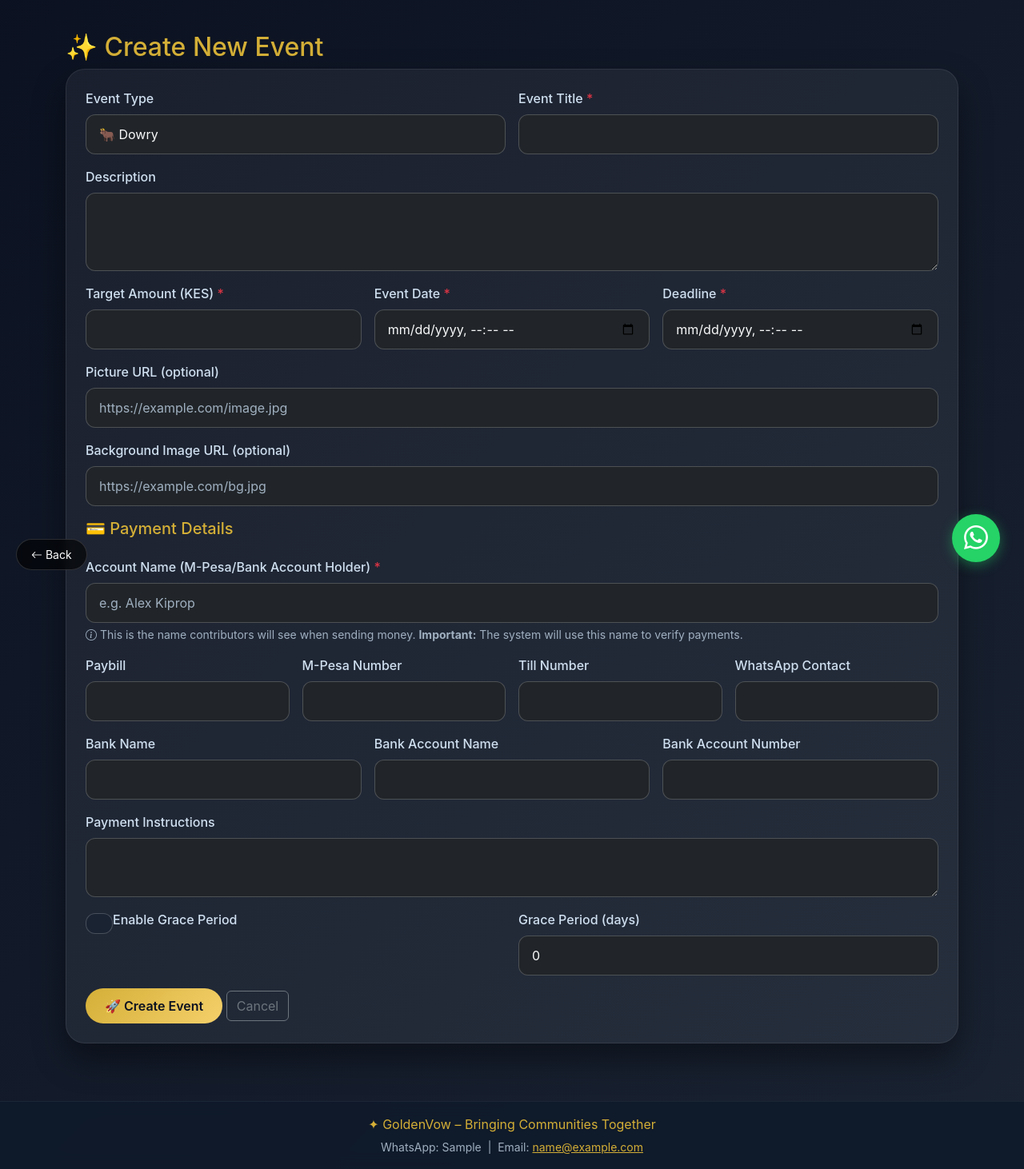
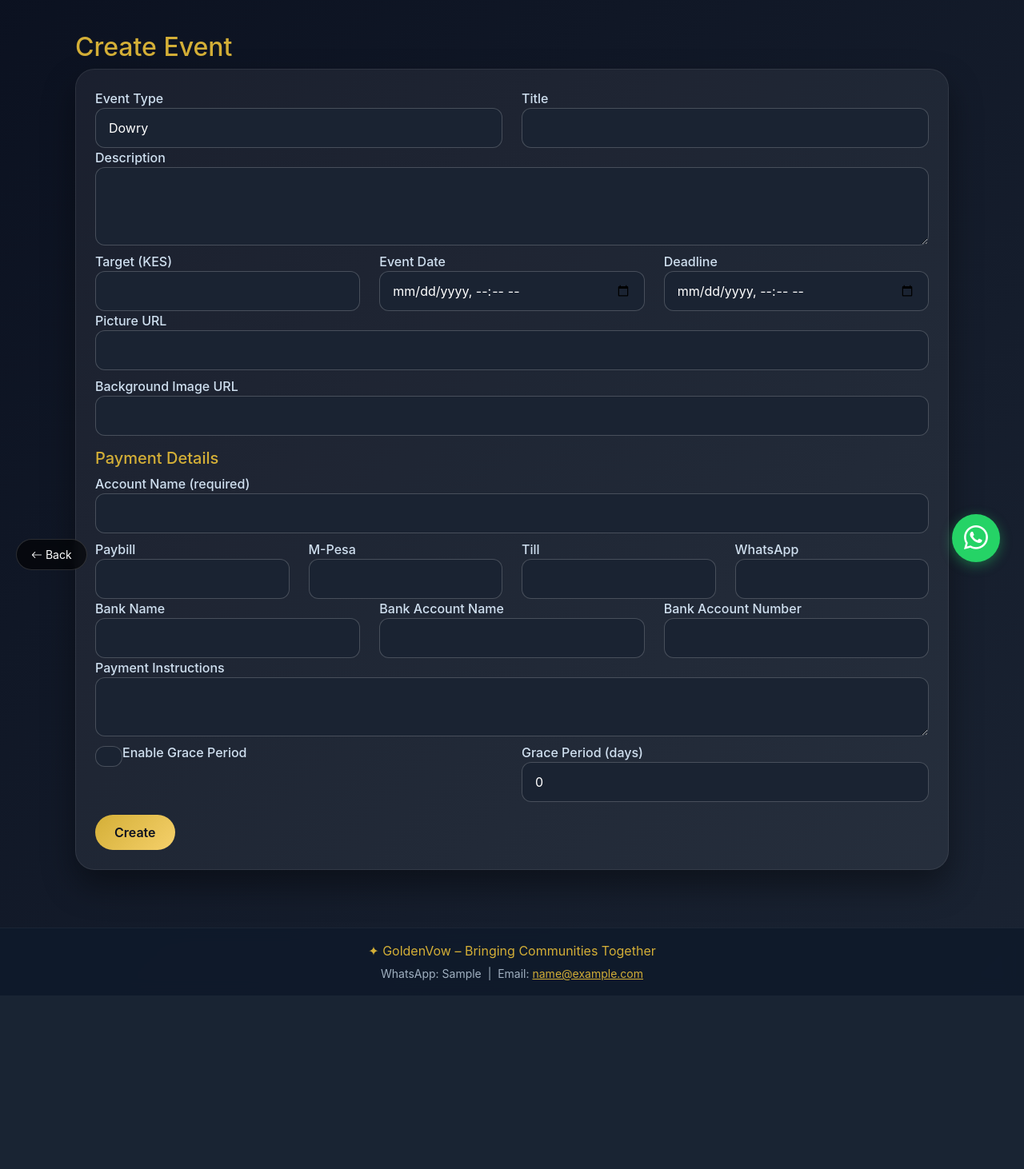
Before and after one commit to mafiayeng/goldenvow, a Python web app: template template/create_event.html in a window 1280 px wide. Shown: the part 67-1529 px from the top of the page at 80% size. After the commit the page ends 1293 px from the top, so only its background shows below. Run offline with Jinja, Linux system fonts and the light colour scheme; the template is opened without the code that fills it: most values are stand-ins (such as "Sample title", 1, 10 or a date in 2020).

Commit message:
Update create_event.html

```diff
--- a/template/create_event.html
+++ b/template/create_event.html
@@ -1,104 +1,42 @@
 {% extends "base.html" %}
 {% block title %}Create Event{% endblock %}
 {% block content %}
-<h2 class="golden-text">✨ Create New Event</h2>
-<div class="glass-card p-4">
-    <form method="POST" class="row g-3">
-        <div class="col-md-6">
-            <label class="form-label">Event Type</label>
-            <select name="event_type" class="form-select bg-dark text-light">
-                <option value="dowry">🐂 Dowry</option>
-                <option value="burial">🕊️ Burial</option>
-                <option value="medical">❤️ Medical</option>
-                <option value="education">🎓 Education</option>
-                <option value="harambee">🤝 Harambee</option>
-                <option value="other">✦ Other</option>
-            </select>
-        </div>
-        <div class="col-md-6">
-            <label class="form-label">Event Title <span class="text-danger">*</span></label>
-            <input type="text" name="title" class="form-control bg-dark text-light" required>
-        </div>
-        <div class="col-12">
-            <label class="form-label">Description</label>
-            <textarea name="description" class="form-control bg-dark text-light" rows="3"></textarea>
-        </div>
-        <div class="col-md-4">
-            <label class="form-label">Target Amount (KES) <span class="text-danger">*</span></label>
-            <input type="number" name="target_amount" class="form-control bg-dark text-light" step="0.01" required>
-        </div>
-        <div class="col-md-4">
-            <label class="form-label">Event Date <span class="text-danger">*</span></label>
-            <input type="datetime-local" name="event_date" class="form-control bg-dark text-light" required>
-        </div>
-        <div class="col-md-4">
-            <label class="form-label">Deadline <span class="text-danger">*</span></label>
-            <input type="datetime-local" name="deadline" class="form-control bg-dark text-light" required>
-        </div>
-        <div class="col-12">
-            <label class="form-label">Picture URL (optional)</label>
-            <input type="url" name="picture_url" class="form-control bg-dark text-light" placeholder="https://example.com/image.jpg">
-        </div>
-        <div class="col-12">
-            <label class="form-label">Background Image URL (optional)</label>
-            <input type="url" name="background_image_url" class="form-control bg-dark text-light" placeholder="https://example.com/bg.jpg">
-        </div>
-        <h5 class="golden-text mt-3">💳 Payment Details</h5>
-        <div class="col-md-12">
-            <label class="form-label">Account Name (M-Pesa/Bank Account Holder) <span class="text-danger">*</span></label>
-            <input type="text" name="account_name" class="form-control bg-dark text-light" placeholder="e.g. Alex Kiprop" required>
-            <div class="text-muted-light small mt-1">
-                <i class="bi bi-info-circle"></i>
-                This is the name contributors will see when sending money.
-                <strong>Important:</strong> The system will use this name to verify payments.
+<div class="container">
+    <h2 class="golden-text">Create Event</h2>
+    <div class="glass-card p-4">
+        <form method="POST">
+            <div class="row">
+                <div class="col-md-6"><label>Event Type</label><select name="event_type" class="form-select"><option value="dowry">Dowry</option><option value="burial">Burial</option><option value="medical">Medical</option><option value="education">Education</option><option value="harambee">Harambee</option><option value="other">Other</option></select></div>
+                <div class="col-md-6"><label>Title</label><input type="text" name="title" class="form-control" required></div>
             </div>
-        </div>
-        <div class="col-md-3">
-            <label class="form-label">Paybill</label>
-            <input type="text" name="paybill" class="form-control bg-dark text-light">
-        </div>
-        <div class="col-md-3">
-            <label class="form-label">M-Pesa Number</label>
-            <input type="text" name="mpesa_number" class="form-control bg-dark text-light">
-        </div>
-        <div class="col-md-3">
-            <label class="form-label">Till Number</label>
-            <input type="text" name="till_number" class="form-control bg-dark text-light">
-        </div>
-        <div class="col-md-3">
-            <label class="form-label">WhatsApp Contact</label>
-            <input type="text" name="whatsapp_contact" class="form-control bg-dark text-light">
-        </div>
-        <div class="col-md-4">
-            <label class="form-label">Bank Name</label>
-            <input type="text" name="bank_name" class="form-control bg-dark text-light">
-        </div>
-        <div class="col-md-4">
-            <label class="form-label">Bank Account Name</label>
-            <input type="text" name="bank_account_name" class="form-control bg-dark text-light">
-        </div>
-        <div class="col-md-4">
-            <label class="form-label">Bank Account Number</label>
-            <input type="text" name="bank_account_number" class="form-control bg-dark text-light">
-        </div>
-        <div class="col-12">
-            <label class="form-label">Payment Instructions</label>
-            <textarea name="payment_instructions" class="form-control bg-dark text-light" rows="2"></textarea>
-        </div>
-        <div class="col-md-6">
-            <div class="form-check">
-                <input class="form-check-input" type="checkbox" name="has_grace_period" value="1">
-                <label class="form-check-label">Enable Grace Period</label>
+            <div class="mb-2"><label>Description</label><textarea name="description" class="form-control" rows="3"></textarea></div>
+            <div class="row">
+                <div class="col-md-4"><label>Target (KES)</label><input type="number" name="target_amount" class="form-control" step="0.01" required></div>
+                <div class="col-md-4"><label>Event Date</label><input type="datetime-local" name="event_date" class="form-control" required></div>
+                <div class="col-md-4"><label>Deadline</label><input type="datetime-local" name="deadline" class="form-control" required></div>
             </div>
-        </div>
-        <div class="col-md-6">
-            <label class="form-label">Grace Period (days)</label>
-            <input type="number" name="grace_period" class="form-control bg-dark text-light" value="0">
-        </div>
-        <div class="col-12">
-            <button type="submit" class="btn btn-gold">🚀 Create Event</button>
-            <a href="{{ url_for('dashboard') }}" class="btn btn-outline-secondary">Cancel</a>
-        </div>
-    </form>
+            <div class="mb-2"><label>Picture URL</label><input type="url" name="picture_url" class="form-control"></div>
+            <div class="mb-2"><label>Background Image URL</label><input type="url" name="background_image_url" class="form-control"></div>
+            <h5 class="golden-text mt-3">Payment Details</h5>
+            <div class="mb-2"><label>Account Name (required)</label><input type="text" name="account_name" class="form-control" required></div>
+            <div class="row">
+                <div class="col-md-3"><label>Paybill</label><input type="text" name="paybill" class="form-control"></div>
+                <div class="col-md-3"><label>M-Pesa</label><input type="text" name="mpesa_number" class="form-control"></div>
+                <div class="col-md-3"><label>Till</label><input type="text" name="till_number" class="form-control"></div>
+                <div class="col-md-3"><label>WhatsApp</label><input type="text" name="whatsapp_contact" class="form-control"></div>
+            </div>
+            <div class="row">
+                <div class="col-md-4"><label>Bank Name</label><input type="text" name="bank_name" class="form-control"></div>
+                <div class="col-md-4"><label>Bank Account Name</label><input type="text" name="bank_account_name" class="form-control"></div>
+                <div class="col-md-4"><label>Bank Account Number</label><input type="text" name="bank_account_number" class="form-control"></div>
+            </div>
+            <div class="mb-2"><label>Payment Instructions</label><textarea name="payment_instructions" class="form-control" rows="2"></textarea></div>
+            <div class="row">
+                <div class="col-md-6"><div class="form-check"><input type="checkbox" name="has_grace_period" value="1" class="form-check-input"><label>Enable Grace Period</label></div></div>
+                <div class="col-md-6"><label>Grace Period (days)</label><input type="number" name="grace_period" class="form-control" value="0"></div>
+            </div>
+            <button type="submit" class="btn btn-gold mt-3">Create</button>
+        </form>
+    </div>
 </div>
 {% endblock %}
```
